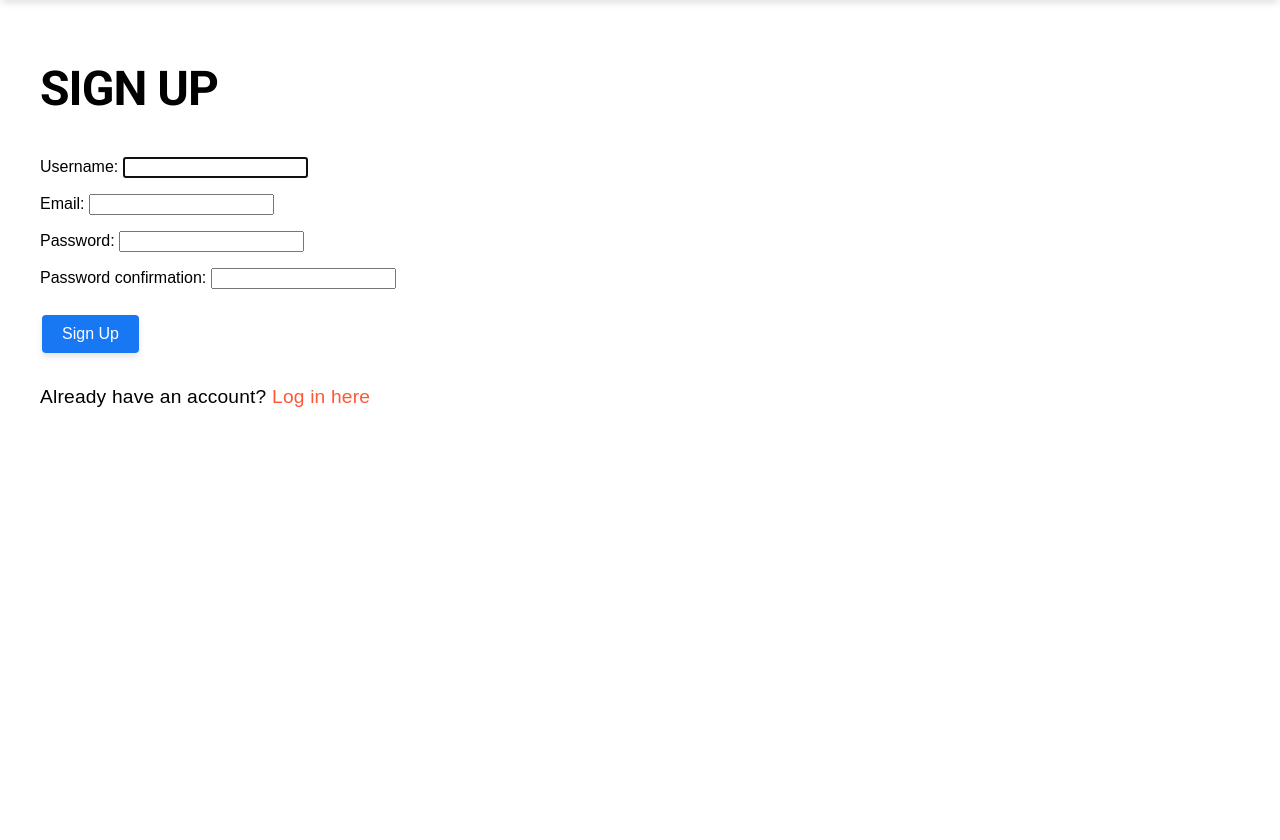
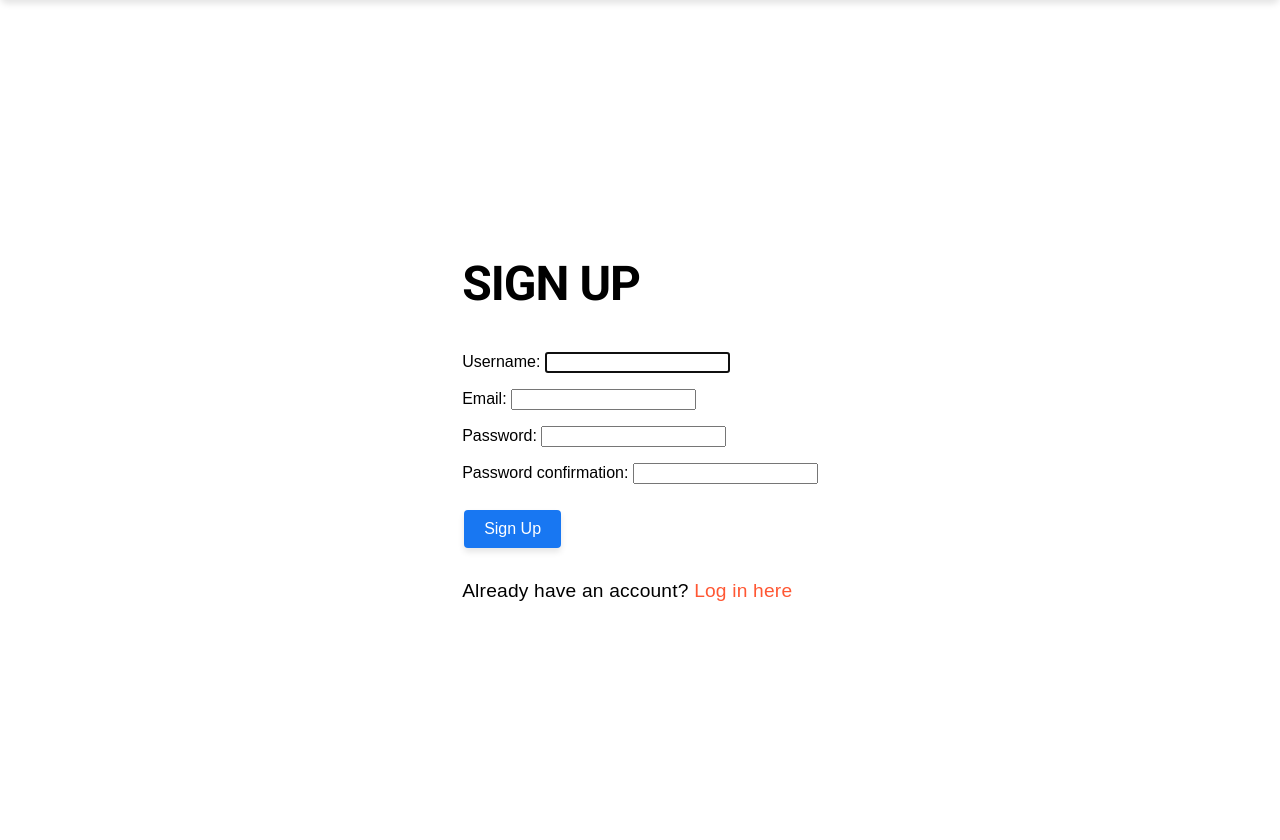
Before and after one commit to EtienneAbeng/WellMusic, a Django app: page /signup/ in a window 1280 px wide. Shown: the part 76-916 px from the top of the page. Before the commit the page ends 483 px from the top, so only its background shows below. Run offline with Django 4.2, Linux system fonts and the light colour scheme.

Commit message:
Add code for centering login and signup pages

```diff
--- a/well/static/styles/style.css
+++ b/well/static/styles/style.css
@@ -432,3 +432,18 @@ body.home-page {
   align-items: center;
   height: 100vh;
 }
+
+/* Added code for centering login and signup pages */
+.login-container,
+.signup-container {
+  display: flex;
+  justify-content: center;
+  align-items: center;
+  height: 100vh;
+}
+
+.login-form,
+.signup-form {
+  width: 300px;
+  margin: 0 auto;
+}
```
